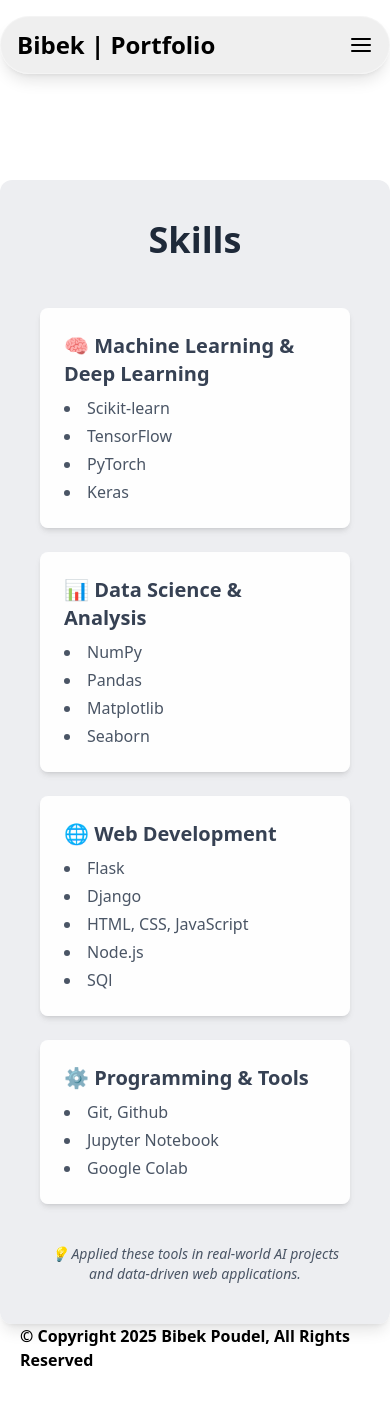
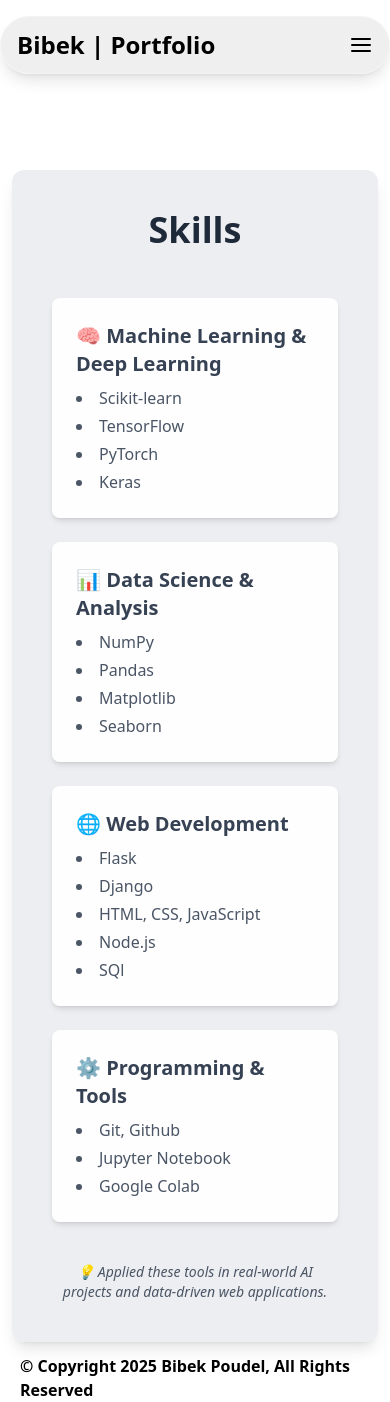
Before and after one commit to Bibek-Poudel8/Portfolio-website, a React (Vite) app: page /Skills in a window 390 px wide. Before the commit the page ends 1372 px from the top, so only its background shows below. Built offline with nearby package versions, Linux system fonts and the light colour scheme.

Commit message:
updated skills and footer file

```diff
--- a/src/components/Footer.jsx
+++ b/src/components/Footer.jsx
@@ -3,7 +3,7 @@
 const Footer = () => {
   return (
     <section style={{ paddingLeft: '20px' }} classname='p-10 bg-gray-200 flex justify-center'>
-        <p className='font-bold' >
+        <p className='font-bold pt-3' >
            &copy; Copyright 2025 Bibek Poudel, All Rights Reserved
         </p>
     </section>
--- a/src/components/Skills.jsx
+++ b/src/components/Skills.jsx
@@ -2,7 +2,7 @@
 
 const Skills = () => {
   return (
-    <section className=" pt-[180px] sm:pt-[20px] w-full min-h-screen flex items-center justify-center ">
+    <section className=" pt-[170px] sm:pt-[20px] w-full min-h-screen flex items-center justify-center px-3">
       <div className="w-full max-w-5xl bg-gray-200/70 backdrop-blur-sm p-10 rounded-xl shadow-lg">
         <h2 className="text-4xl font-bold text-center mb-12 text-gray-800">Skills</h2>
 
```
